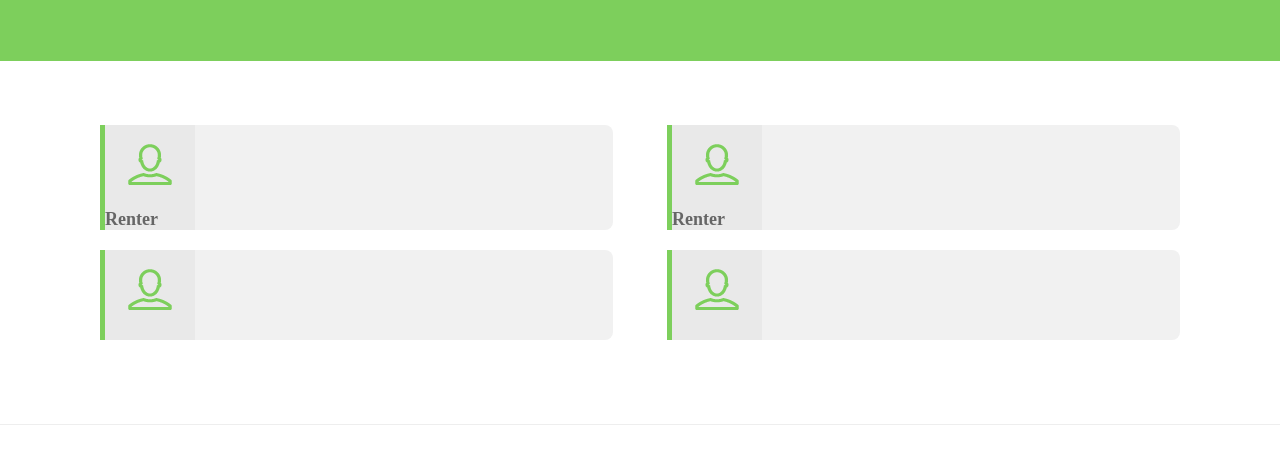
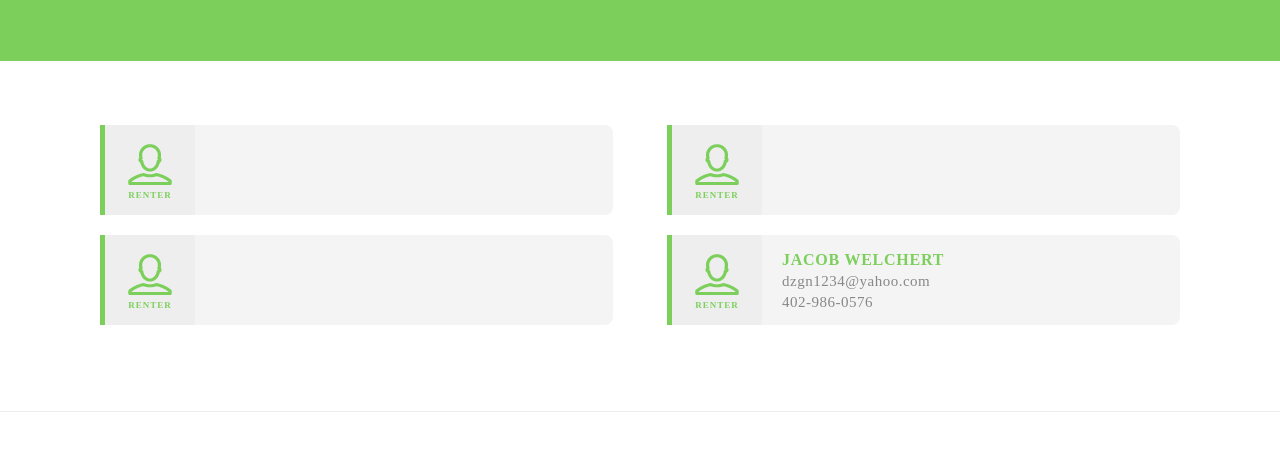
Before and after one commit to jakewelchert/LM, a plain HTML site: page index.html in a window 1280 px wide. Shown: the part 143-614 px from the top of the page. Drawn offline with Linux system fonts and the light colour scheme.

Commit message:
Updated renter cards and type styles

```diff
--- a/css/grid.css
+++ b/css/grid.css
@@ -113,7 +113,6 @@ section.resources {
 img {
   display: block;
   height: auto;
-  margin: 0 auto 1.5rem auto;
   width: 100%;
 }
 
--- a/css/styles.css
+++ b/css/styles.css
@@ -7,7 +7,7 @@ Dark Blue: #172844*/
 
 .rentcard {
 min-height: 90px;
-background-color: #f1f1f1;
+background-color: #f4f4f4;
 border-top-right-radius: 8px;
 border-bottom-right-radius: 8px;
 border-left: 5px solid #7dcf5c;
@@ -18,12 +18,41 @@ box-shadow: 0 0 3px rgba(200,200,200,.5)
 }*/
 
 .rentcard_left {
-width: 90px;
-min-height: 90px;
-background-color: #e9e9e9;
+  float: left;
+  width: 90px;
+  min-height: 90px;
+  background-color: #eee;
+}
+
+.rentcard_left h6 {
+  text-align: center;
+  padding-top: 5px;
 }
 
 .rentcard_right {
-width: 80%;
-background-color:
+  float: left;
+  width: 80%;
+  background-color:
 }
+
+.rentcard h5 {
+  text-transform: uppercase;
+  color: #7dcf5c;
+}
+
+.rentcard p {
+  padding-top: 4px;
+  font-size: 15px;
+  letter-spacing: .5px;
+  font-weight: 300;
+  color: #888;
+}
+
+.rentcard_right ul {
+  list-style: none;
+  padding-left: 20px;
+}
+
+.rentcard_right ul li {
+  list-style: none;
+}
--- a/css/typography.css
+++ b/css/typography.css
@@ -31,15 +31,20 @@ h4 {
 }
 
 h5 {
-  font-size: 18px;
+  font-size: 16px;
+  letter-spacing: .75px;
 }
 
 h6 {
-  font-size: 15px;
+  font-size: 9px;
+  text-transform: uppercase;
+  color: #7dcf5c;
+  letter-spacing: 1px;
 }
 
 p {
   margin: 0 auto;
+  font-weight: 200;
 }
 
 /* Links
--- a/index.html
+++ b/index.html
@@ -44,7 +44,7 @@
             <div class='rentcard'>
               <div class='rentcard_left'>
                 <img src="img/icon_renter.png">
-                <h5>Renter</h5>
+                <h6>Renter</h6>
               </div>
               <div class='rentcard_right'>
               </div>
@@ -55,7 +55,7 @@
             <div class='rentcard'>
               <div class='rentcard_left'>
                 <img src="img/icon_renter.png">
-                <h5>Renter</h5>
+                <h6>Renter</h6>
               </div>
               <div class='rentcard_right'>
               </div>
@@ -63,12 +63,13 @@
           </div>
 
         </div>
+        <div class="row group">
 
-        <div class="row group">
           <div class="column half">
             <div class='rentcard'>
               <div class='rentcard_left'>
                 <img src="img/icon_renter.png">
+                <h6>Renter</h6>
               </div>
               <div class='rentcard_right'>
               </div>
@@ -79,11 +80,18 @@
             <div class='rentcard'>
               <div class='rentcard_left'>
                 <img src="img/icon_renter.png">
+                <h6>Renter</h6>
               </div>
               <div class='rentcard_right'>
+                <ul>
+                  <li><h5>Jacob Welchert</h5></li>
+                  <li><p>dzgn1234@yahoo.com</p></li>
+                  <li><p>402-986-0576</p></li>
+                </ul>
               </div>
             </div>
           </div>
+
         </div>
       </div>
     </section>
```
